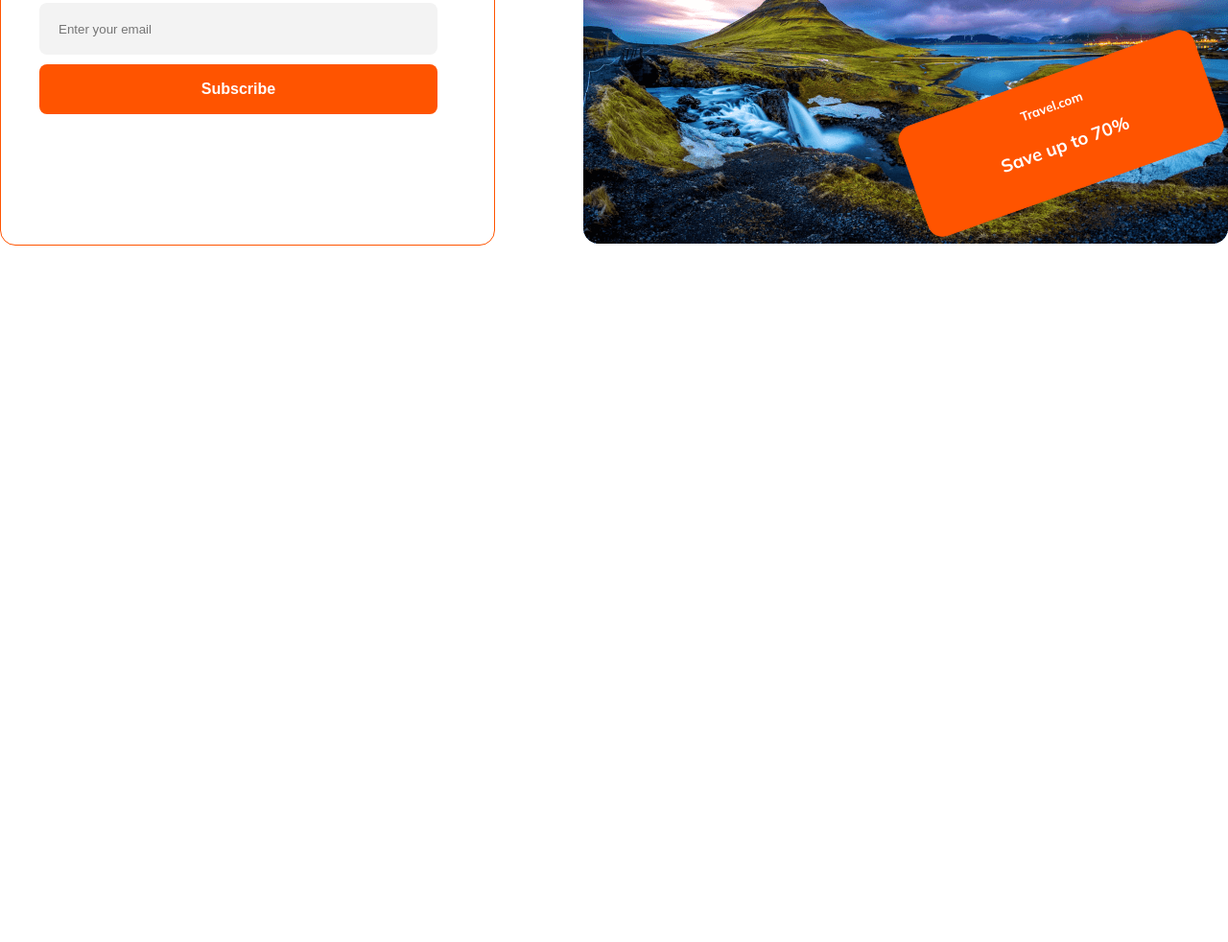
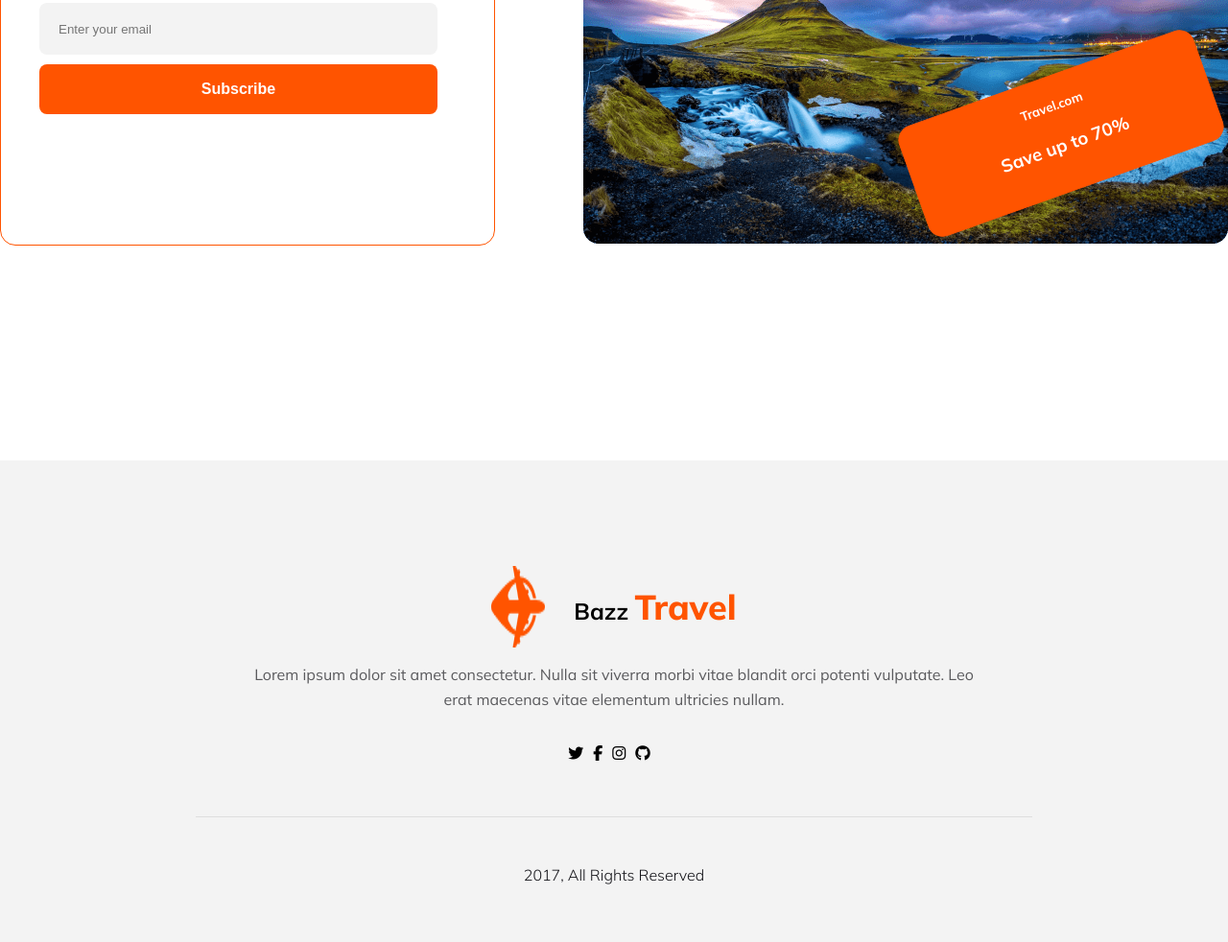
Before and after one commit to gopalbasak1/Bazz-Travel, a plain HTML site: page index.html in a window 1280 px wide. Shown: the part 6496-7478 px from the top of the page at 96% size. Before the commit the page ends 6976 px from the top, so only its background shows below. Drawn offline with Linux system fonts and the light colour scheme.

Commit message:
footer completed

```diff
--- a/index.html
+++ b/index.html
@@ -385,5 +385,31 @@
         </div>
 
 
+        <footer>
+
+            <div class="footer-header">
+                <img src="Images/Group 40071 (2).png" alt="">
+                <h2>Bazz <span class="cl">Travel</span></h2>
+                </div>
+                <div class="footer-p">
+                    <p>Lorem ipsum dolor sit amet consectetur. Nulla sit viverra morbi vitae blandit orci potenti vulputate. Leo erat maecenas
+                    vitae elementum ultricies nullam.</p>
+                </div>
+
+                <div class="footer-icon">
+                    <i class="fa fa-twitter" aria-hidden="true"></i>
+                    <i class="fa fa-facebook" aria-hidden="true"></i>
+                    <i class="fa fa-instagram" aria-hidden="true"></i>
+                    <i class="fa fa-github" aria-hidden="true"></i>
+                </div>
+
+                <div class="footer-bottom"></div>
+
+                <div class="footer-copy">
+                    <p>2017, All Rights Reserved</p>
+                </div>
+
+        </footer>
+
 </body>
 </html>
--- a/style.css
+++ b/style.css
@@ -763,6 +763,63 @@ ul li:hover{
 }
 
 
+
+footer{
+    width: 1280px;
+    margin: 0 auto;
+    background: #f3f3f3;
+    height: 502px;
+}
+
+.footer-header{
+    width: 1280px;
+    margin: 0 auto;
+    display: flex;
+    justify-content: center;
+    gap:30px;
+    padding-top: 110px;
+
+}
+
+.footer-p p{
+    padding-top: 15px;
+    padding-bottom: 35px;
+    width: 769px;
+    margin: 0 auto;
+    color: #5A5A5D;
+        text-align: center;
+        font-size: 16px;
+        font-weight: 400;
+        line-height: 26px;
+}
+
+.footer-icon{
+    display: flex;
+    justify-content: center;
+    width: 174px;
+        height: 24px;
+        margin: 0 auto;
+}
+
+.footer-icon i{
+    margin-right: 10px;
+}
+
+.footer-bottom{
+
+    width: 872px;
+    margin: 50px auto;
+        height: 1px;
+        background: #dedede;
+}
+
+.footer-copy p{
+color: #131318;
+    font-size: 16px;
+    font-weight: 300;
+    text-align: center;
+}
+
 /* mobile responsive */
 @media (max-width: 576px) {
     header {
```
